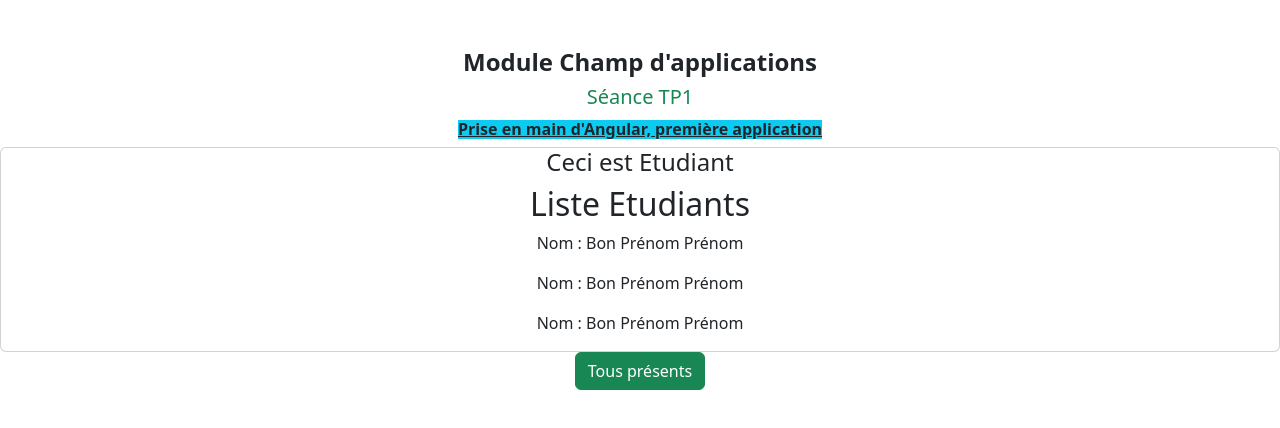
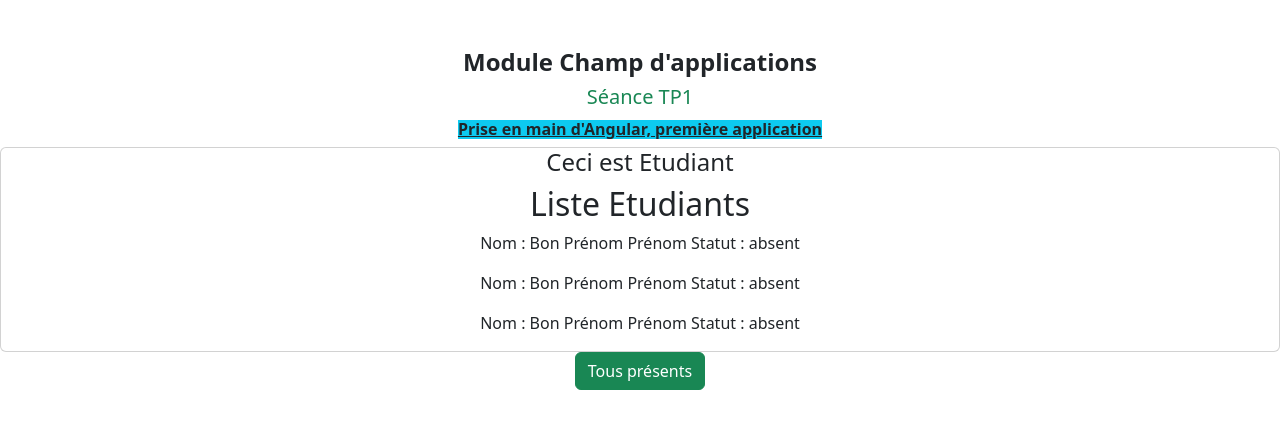
Before and after one commit to Pacoud/TP1_ANGULAR, an Angular app: page / in a window 1280 px wide. Shown: the top 428 px of the page. Built offline with nearby package versions, Linux system fonts and the light colour scheme.

Commit message:
ajout du statut étudiant

```diff
--- a/src/app/etudiant/etudiant.html
+++ b/src/app/etudiant/etudiant.html
@@ -6,9 +6,9 @@
             <div class="col-12">
                 <h2>Liste Etudiants</h2>
 
-               <p> Nom : {{retNomEtu()}} Prénom {{retPrenomEtu()}}</p>
-               <p> Nom : {{retNomEtu()}} Prénom {{retPrenomEtu()}}</p>
-               <p> Nom : {{retNomEtu()}} Prénom {{retPrenomEtu()}}</p>
+               <p> Nom : {{retNomEtu()}} Prénom {{retPrenomEtu()}} Statut : {{statutEtu}}</p>
+               <p> Nom : {{retNomEtu()}} Prénom {{retPrenomEtu()}} Statut : {{statutEtu}}</p>
+               <p> Nom : {{retNomEtu()}} Prénom {{retPrenomEtu()}} Statut : {{statutEtu}}</p>
 
 
             </div>
--- a/src/app/etudiant/etudiant.ts
+++ b/src/app/etudiant/etudiant.ts
@@ -9,6 +9,7 @@ import { Component } from '@angular/core';
 export class Etudiant {
   nomEtu: string = "Bon"
   prenomEtu: string = "Prénom"
+  statutEtu: string = "absent"
 
   retNomEtu():string {
     return this.nomEtu;
```
